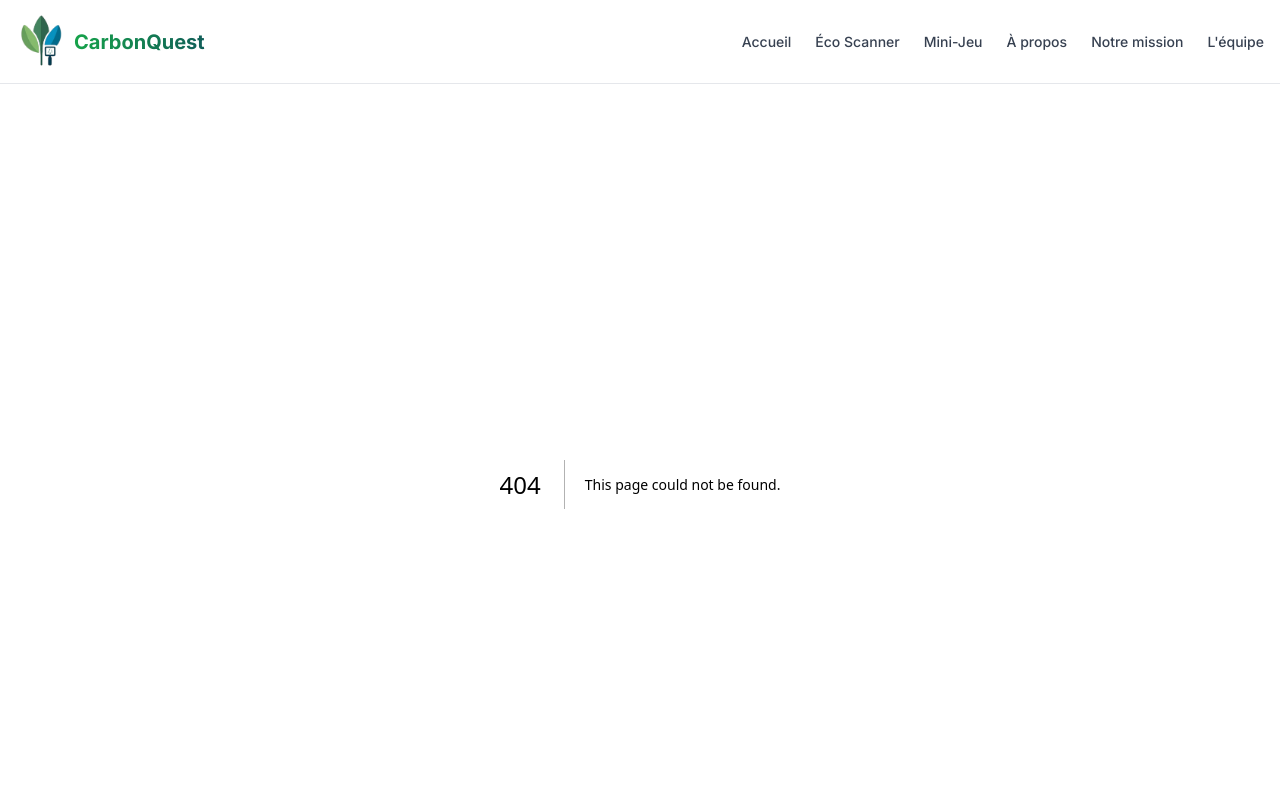
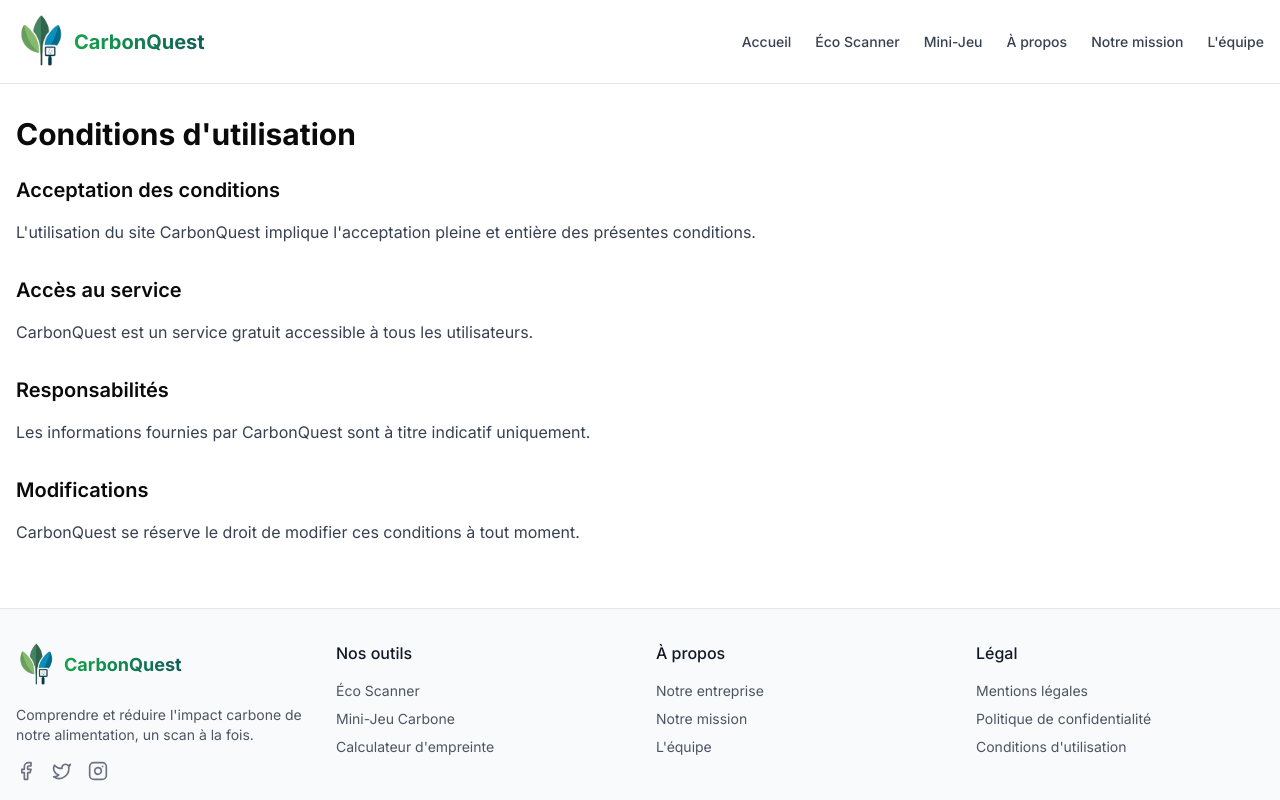
Before and after one commit to corentingesse/v0-carbonquest, a Next.js app: page /conditions-dutilisation in a window 1280 px wide. Before the commit this address had no page. Shown: the top 800 px of the page. Built offline with nearby package versions, Linux system fonts and the light colour scheme.

Commit message:
feat: add legal pages and update footer links
Add new legal pages for mentions légales, conditions d'utilisation, and politique de confidentialité. Update footer links to point to these new pages and replace placeholder social media links with actual Ynov Campus profiles.

```diff
--- /dev/null
+++ b/app/conditions-dutilisation/page.tsx
@@ -0,0 +1,42 @@
+import type { Metadata } from "next"
+
+export const metadata: Metadata = {
+  title: "Conditions d'utilisation | CarbonQuest",
+  description: "Conditions d'utilisation de CarbonQuest.",
+}
+
+export default function ConditionsUtilisation() {
+  return (
+    <div className="container mx-auto px-4 py-8">
+      <h1 className="text-3xl font-bold mb-6">Conditions d'utilisation</h1>
+
+      <section className="mb-8">
+        <h2 className="text-xl font-semibold mb-4">Acceptation des conditions</h2>
+        <p className="text-gray-700">
+          L'utilisation du site CarbonQuest implique l'acceptation pleine et entière des présentes conditions.
+        </p>
+      </section>
+
+      <section className="mb-8">
+        <h2 className="text-xl font-semibold mb-4">Accès au service</h2>
+        <p className="text-gray-700">
+          CarbonQuest est un service gratuit accessible à tous les utilisateurs.
+        </p>
+      </section>
+
+      <section className="mb-8">
+        <h2 className="text-xl font-semibold mb-4">Responsabilités</h2>
+        <p className="text-gray-700">
+          Les informations fournies par CarbonQuest sont à titre indicatif uniquement.
+        </p>
+      </section>
+
+      <section className="mb-8">
+        <h2 className="text-xl font-semibold mb-4">Modifications</h2>
+        <p className="text-gray-700">
+          CarbonQuest se réserve le droit de modifier ces conditions à tout moment.
+        </p>
+      </section>
+    </div>
+  )
+}
--- /dev/null
+++ b/app/mentions-legales/page.tsx
@@ -0,0 +1,42 @@
+import type { Metadata } from "next"
+
+export const metadata: Metadata = {
+  title: "Mentions légales | CarbonQuest",
+  description: "Mentions légales de CarbonQuest.",
+}
+
+export default function MentionsLegales() {
+  return (
+    <div className="container mx-auto px-4 py-8">
+      <h1 className="text-3xl font-bold mb-6">Mentions légales</h1>
+
+      <section className="mb-8">
+        <h2 className="text-xl font-semibold mb-4">Éditeur du site</h2>
+        <p className="text-gray-700">
+          CarbonQuest est un projet développé par des étudiants d'Ynov Campus.
+        </p>
+      </section>
+
+      <section className="mb-8">
+        <h2 className="text-xl font-semibold mb-4">Hébergement</h2>
+        <p className="text-gray-700">
+          Le site est hébergé par Vercel.
+        </p>
+      </section>
+
+      <section className="mb-8">
+        <h2 className="text-xl font-semibold mb-4">Propriété intellectuelle</h2>
+        <p className="text-gray-700">
+          L'ensemble du contenu du site (textes, images, logo) est la propriété de CarbonQuest.
+        </p>
+      </section>
+
+      <section className="mb-8">
+        <h2 className="text-xl font-semibold mb-4">Données personnelles</h2>
+        <p className="text-gray-700">
+          Les données collectées sont utilisées uniquement dans le cadre du fonctionnement du site.
+        </p>
+      </section>
+    </div>
+  )
+}
--- /dev/null
+++ b/app/politique-de-confidentialite/page.tsx
@@ -0,0 +1,42 @@
+import type { Metadata } from "next"
+
+export const metadata: Metadata = {
+  title: "Politique de confidentialité | CarbonQuest",
+  description: "Politique de confidentialité de CarbonQuest.",
+}
+
+export default function PolitiqueConfidentialite() {
+  return (
+    <div className="container mx-auto px-4 py-8">
+      <h1 className="text-3xl font-bold mb-6">Politique de confidentialité</h1>
+
+      <section className="mb-8">
+        <h2 className="text-xl font-semibold mb-4">Collecte des données</h2>
+        <p className="text-gray-700">
+          CarbonQuest collecte uniquement les données nécessaires au fonctionnement de ses services.
+        </p>
+      </section>
+
+      <section className="mb-8">
+        <h2 className="text-xl font-semibold mb-4">Utilisation des données</h2>
+        <p className="text-gray-700">
+          Les données sont utilisées uniquement pour fournir et améliorer nos services.
+        </p>
+      </section>
+
+      <section className="mb-8">
+        <h2 className="text-xl font-semibold mb-4">Protection des données</h2>
+        <p className="text-gray-700">
+          Nous mettons en œuvre des mesures de sécurité pour protéger vos données.
+        </p>
+      </section>
+
+      <section className="mb-8">
+        <h2 className="text-xl font-semibold mb-4">Vos droits</h2>
+        <p className="text-gray-700">
+          Vous pouvez demander l'accès, la rectification ou la suppression de vos données.
+        </p>
+      </section>
+    </div>
+  )
+}
--- a/components/footer.tsx
+++ b/components/footer.tsx
@@ -18,13 +18,13 @@ export function Footer() {
               Comprendre et réduire l&apos;impact carbone de notre alimentation, un scan à la fois.
             </p>
             <div className="flex space-x-4">
-              <Link href="#" className="text-gray-500 hover:text-green-600 transition-colors">
+              <Link href="https://www.facebook.com/YnovCampus" target="_blank" className="text-gray-500 hover:text-green-600 transition-colors">
                 <Facebook className="h-5 w-5" />
               </Link>
-              <Link href="#" className="text-gray-500 hover:text-green-600 transition-colors">
+              <Link href="https://twitter.com/YnovCampus" target="_blank" className="text-gray-500 hover:text-green-600 transition-colors">
                 <Twitter className="h-5 w-5" />
               </Link>
-              <Link href="#" className="text-gray-500 hover:text-green-600 transition-colors">
+              <Link href="https://www.instagram.com/ynovcampus" target="_blank" className="text-gray-500 hover:text-green-600 transition-colors">
                 <Instagram className="h-5 w-5" />
               </Link>
             </div>
@@ -76,17 +76,17 @@ export function Footer() {
             <h3 className="font-medium text-gray-900 mb-4">Légal</h3>
             <ul className="space-y-2 text-sm">
               <li>
-                <Link href="#" className="text-gray-600 hover:text-green-600 transition-colors">
+                <Link href="/mentions-legales" className="text-gray-600 hover:text-green-600 transition-colors">
                   Mentions légales
                 </Link>
               </li>
               <li>
-                <Link href="#" className="text-gray-600 hover:text-green-600 transition-colors">
+                <Link href="/politique-de-confidentialite" className="text-gray-600 hover:text-green-600 transition-colors">
                   Politique de confidentialité
                 </Link>
               </li>
               <li>
-                <Link href="#" className="text-gray-600 hover:text-green-600 transition-colors">
+                <Link href="/conditions-dutilisation" className="text-gray-600 hover:text-green-600 transition-colors">
                   Conditions d&apos;utilisation
                 </Link>
               </li>
```
